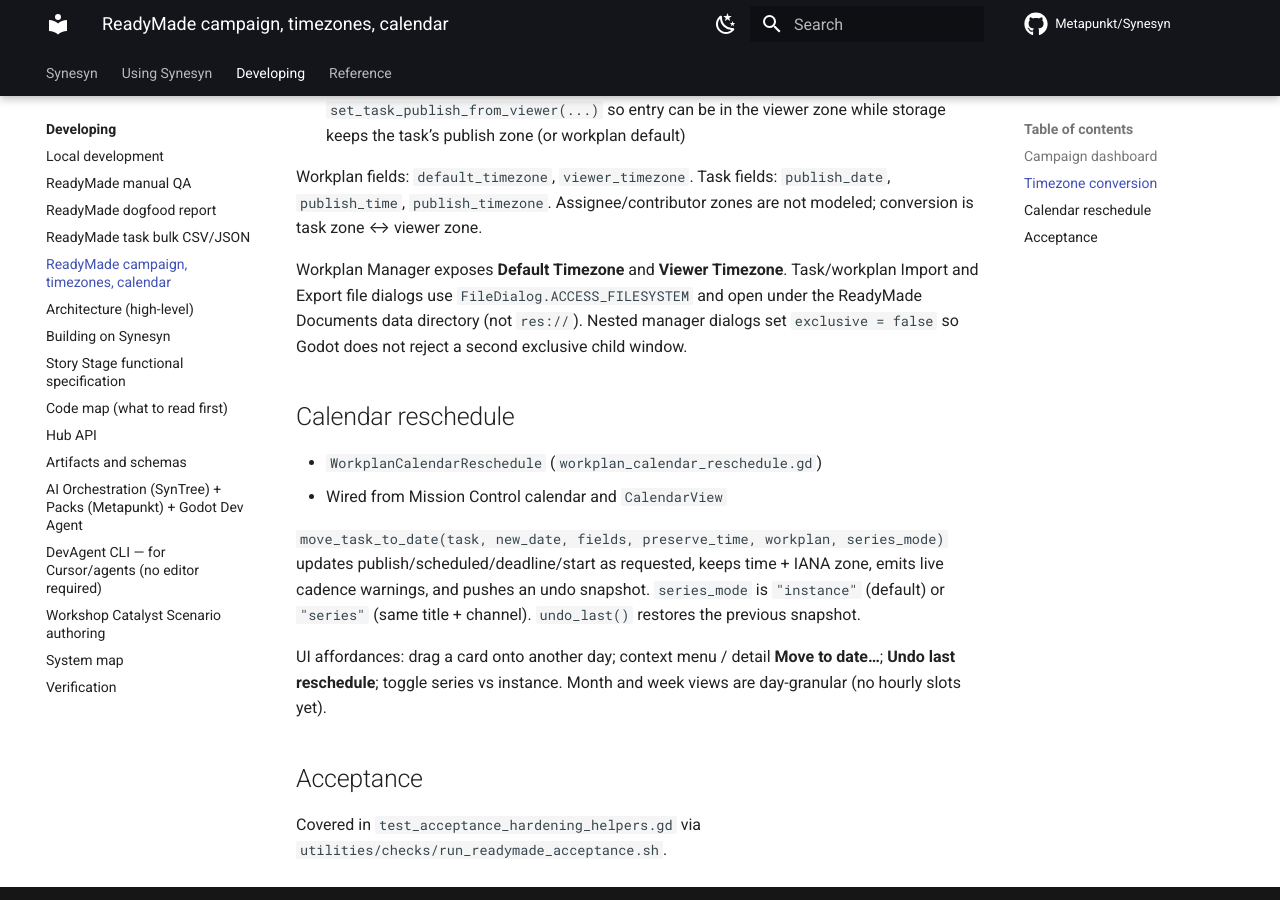
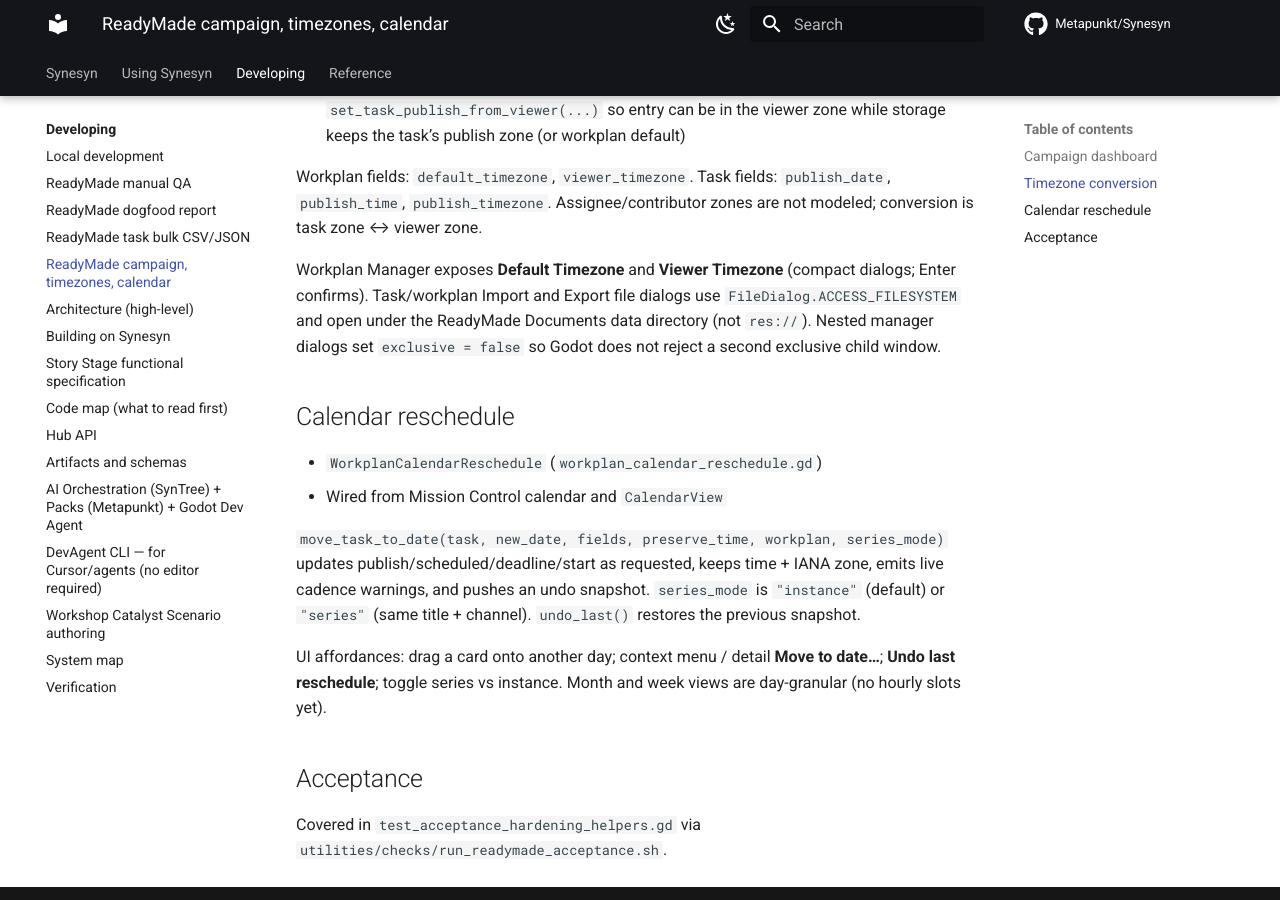
Before and after one commit to Metapunkt/Synesyn, an MkDocs documentation site: the page built from docs/developer-guide/readymade-campaign-calendar.md, in a window 1280 px wide and 900 px high, scrolled down 770 px. Built offline with MkDocs 1.6.1 and Material for MkDocs 9.7.7, drawn with Linux system fonts in a browser that asks for light colours; comment, search, counter and statistics services are not loaded.

Commit message:
fix(readymade): compact Default/Viewer timezone dialogs
Long autowrap known-zone labels blew AcceptDialog height so OK was hard
to reach. Use a short examples line, wrap_controls, Enter-to-confirm.

Co-authored-by: synes-bot <synes-bot@users.noreply.github.com>

```diff
--- a/docs/developer-guide/readymade-campaign-calendar.md
+++ b/docs/developer-guide/readymade-campaign-calendar.md
@@ -29,10 +29,11 @@ Workplan fields: `default_timezone`, `viewer_timezone`. Task fields:
 `publish_date`, `publish_time`, `publish_timezone`. Assignee/contributor zones are
 not modeled; conversion is task zone ↔ viewer zone.
 
-Workplan Manager exposes **Default Timezone** and **Viewer Timezone**. Task/workplan
-Import and Export file dialogs use `FileDialog.ACCESS_FILESYSTEM` and open under
-the ReadyMade Documents data directory (not `res://`). Nested manager dialogs set
-`exclusive = false` so Godot does not reject a second exclusive child window.
+Workplan Manager exposes **Default Timezone** and **Viewer Timezone** (compact
+dialogs; Enter confirms). Task/workplan Import and Export file dialogs use
+`FileDialog.ACCESS_FILESYSTEM` and open under the ReadyMade Documents data
+directory (not `res://`). Nested manager dialogs set `exclusive = false` so Godot
+does not reject a second exclusive child window.
 
 ## Calendar reschedule
 
```
Also changed, not shown: 1 other file.
